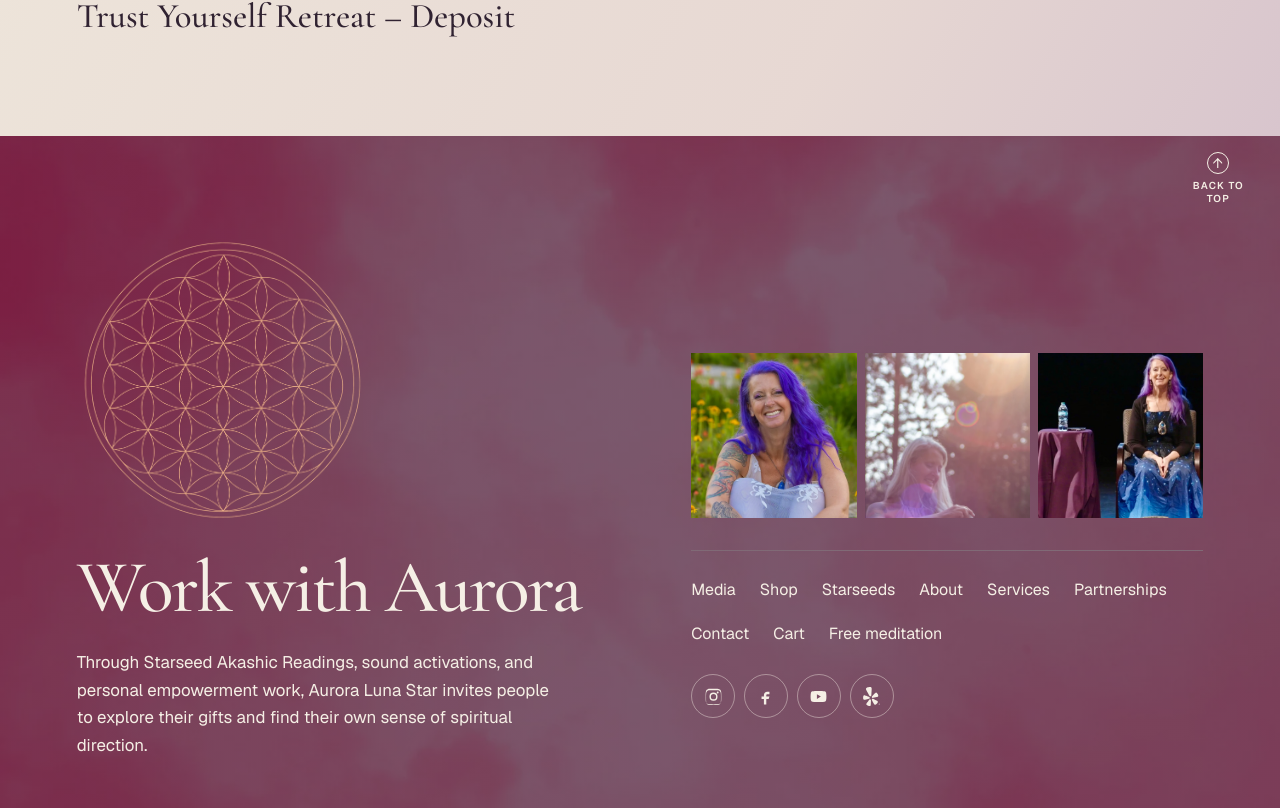
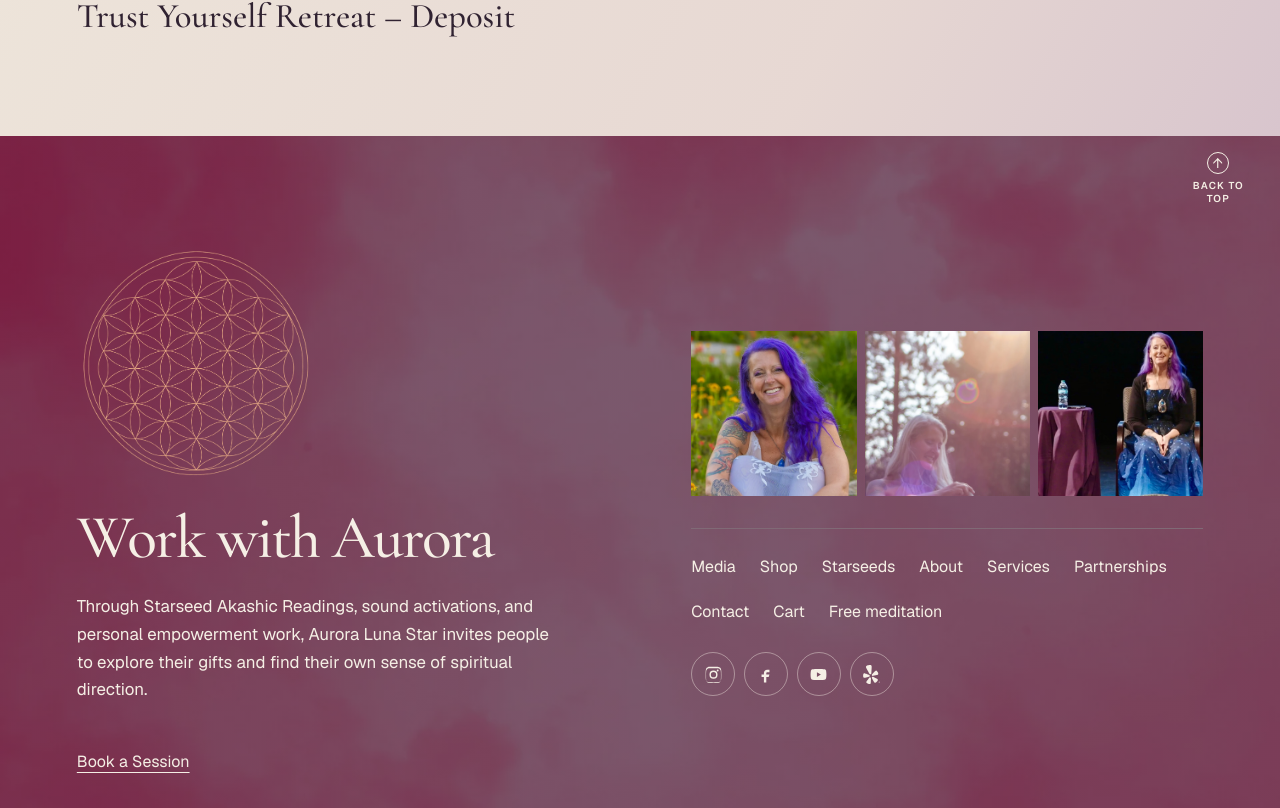
Before and after one commit to Shahmeer-09/aurororedesign, a Next.js app: page / in a window 1280 px wide. Shown: the part 4332-5140 px from the top of the page. Built offline with nearby package versions, Linux system fonts and the light colour scheme.

Commit message:
final new design

```diff
--- a/src/app/home.css
+++ b/src/app/home.css
@@ -540,6 +540,21 @@ html:has(.gate-dialog[open]) {
   gap: clamp(2.5rem, 8vw, 8rem);
   min-height: 100svh;
 }
+.journal + .journal-footer {
+  display: grid;
+  grid-template-rows: 1fr auto;
+  min-height: 100vh;
+}
+.journal + .journal-footer .spread {
+  min-height: 0;
+  padding-block: clamp(2rem, 5vh, 3.25rem);
+}
+.journal + .journal-footer .footer-mark {
+  max-width: 30vh;
+}
+.journal + .journal-footer .footer-intro h2 {
+  font-size: clamp(3rem, 4.8vw, 4.4rem);
+}
 .footer-credit {
   padding: 0.875rem 1rem;
   background: linear-gradient(105deg, #79083e, #754660 48%, #753654);
@@ -581,6 +596,24 @@ html:has(.gate-dialog[open]) {
   }
 }
 @media (max-width: 767px) {
+  .journal + .journal-footer .spread {
+    gap: 1.5rem;
+    padding-block: 1.5rem;
+  }
+  .journal + .journal-footer .footer-mark {
+    width: 7rem;
+    margin-bottom: 0.75rem;
+  }
+  .journal + .journal-footer .footer-intro h2 {
+    font-size: clamp(2.25rem, 8vw, 3.2rem);
+  }
+  .journal + .journal-footer .body-copy {
+    margin-block: 0.75rem;
+  }
+  .journal + .journal-footer .foot-links {
+    margin-top: 1rem;
+    padding-top: 0.5rem;
+  }
   .journal .session-list {
     grid-template-columns: 1fr;
     max-width: 24rem;
```
Also changed, not shown: 1 other file (tests, documents, lock files or other folders).
